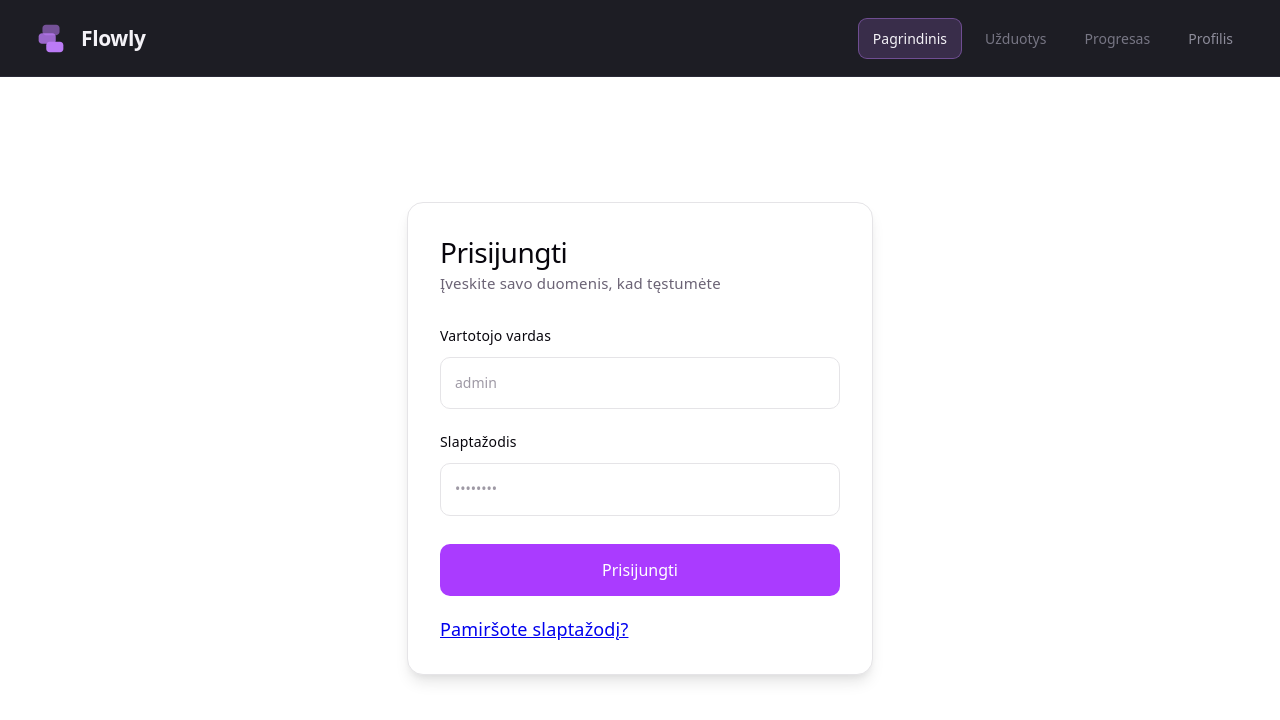
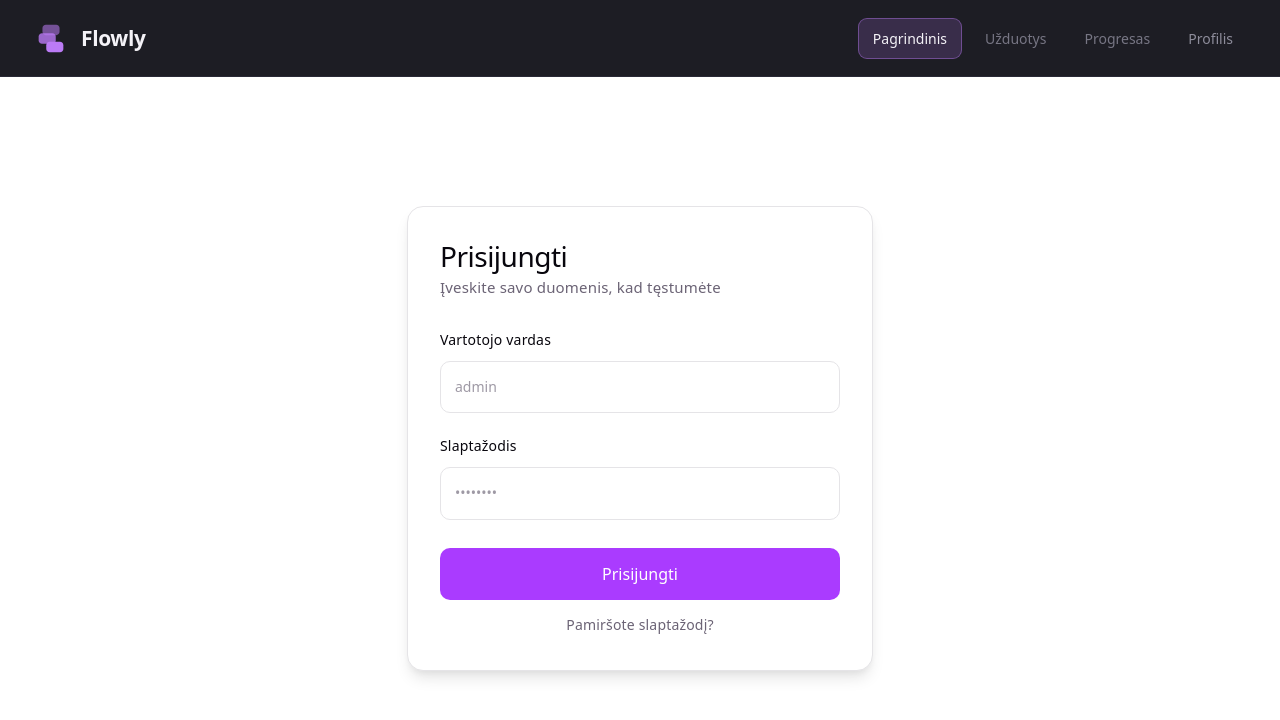
Before and after one commit to mariusbrazas78-bit/NaujaRepositorija, a React (Vite) app: page / in a window 1280 px wide. Shown: the top 720 px of the page. Built offline with nearby package versions, Linux system fonts and the light colour scheme.

Commit message:
nuorodą Pamiršote slaptažodį

```diff
--- a/src/App.css
+++ b/src/App.css
@@ -152,6 +152,26 @@
   outline-offset: 3px;
 }
 
+.login-forgot-password {
+  align-self: center;
+  margin-top: -8px;
+  color: var(--text);
+  font-size: 14px;
+  text-decoration: none;
+  transition: color 0.2s;
+}
+
+.login-forgot-password:hover {
+  color: var(--accent);
+  text-decoration: underline;
+}
+
+.login-forgot-password:focus-visible {
+  outline: 2px solid var(--accent);
+  outline-offset: 3px;
+  border-radius: 2px;
+}
+
 .login-error {
   margin: 16px 0 0;
   font-size: 14px;
```
